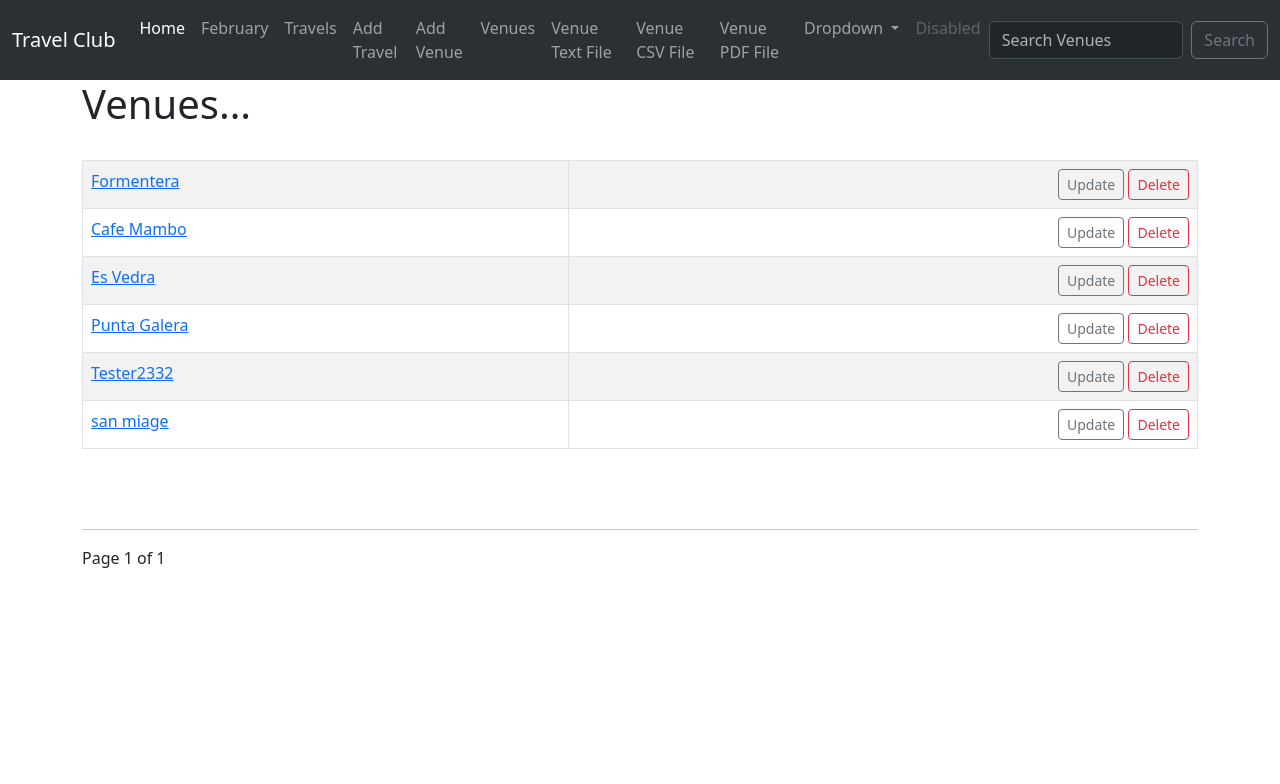
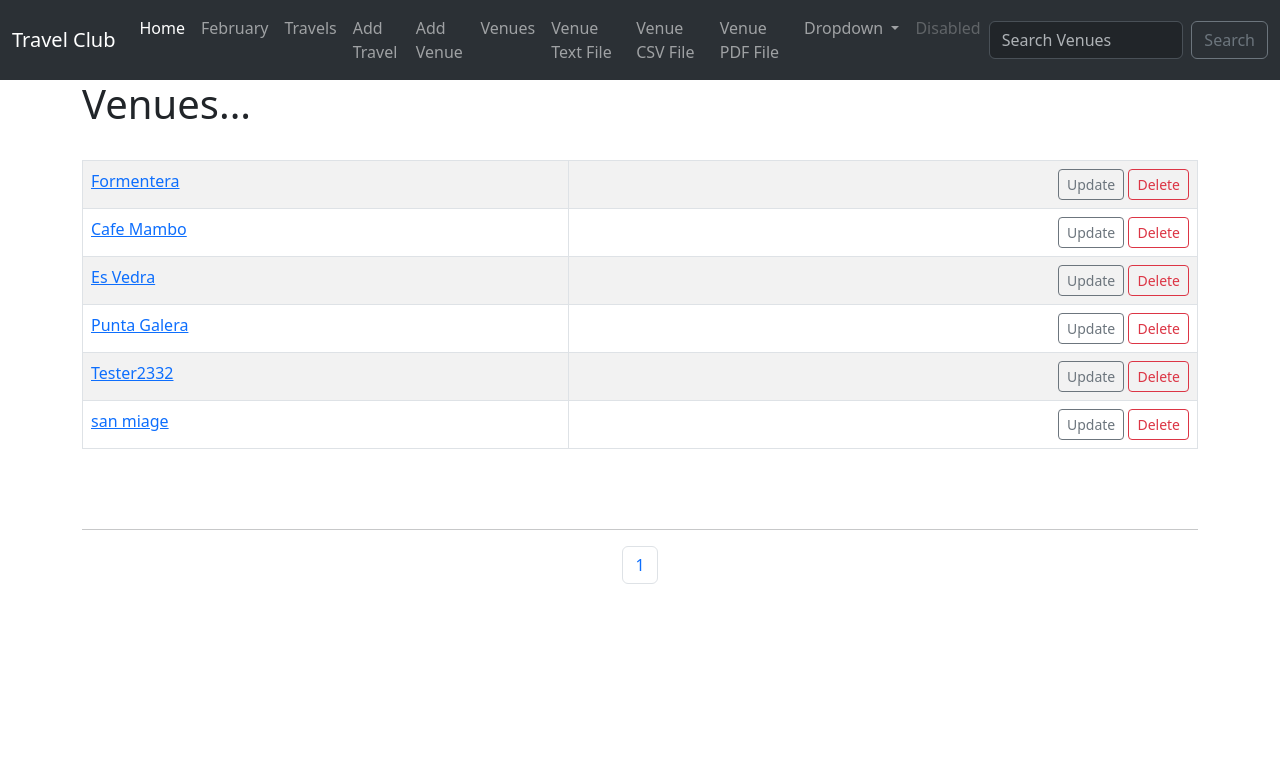
Before and after one commit to SebastianSloma/Travel_club, a Django app: page /list_venues in a window 1280 px wide. Shown: the top 784 px of the page. Run offline with Django 4.2, Linux system fonts and the light colour scheme; data comes from the database, SQL or seed files in the repository.

Commit message:
styled pagination

```diff
--- a/travel/templates/travel/venue.html
+++ b/travel/templates/travel/venue.html
@@ -27,19 +27,36 @@ Current Page: {{ venues.number }} <br>
 Number of Pages: {{ venues.paginator.num_pages }} <br> -->
 <br><br><hr>
 
-{% if venues.has_previous %}
-    <a href="?page=1">&laquo First</a>
-    <a href="?page={{ venues.previous_page_number }}">Previous</a>
+<nav aria-label="Page navigation example">
+    <ul class="pagination justify-content-center">
 
 
-{% endif %}
 
-Page {{ venues.number }} of {{ venues.paginator.num_pages }}
+  {% if venues.has_previous %}
+      <li class="page-item"><a class="page-link" href="?page=1">&laquo First</a></li>
 
-{% if venues.has_next %}
-<a href="?page={{venues.next_page_number }}">Next</a>
-<a href="?page={{ venues.paginator.num_pages }}">Last &raquo</a>
+      <li class="page-item"><a class="page-link" href="?page={{ venues.previous_page_number }}">Previous</a></li>
 
-{% endif %}
+  {% endif %}
 
+  <!--
+  <li class="page-item disabled"><a href="#" class="page-link">Page {{ venues.number }} of {{ venues.paginator.num_pages }}</a></li>
+  -->
+
+  {% for i in nums %}
+      <li class="page-item"><a class="page-link" href="?page={{ forloop.counter }}">{{ forloop.counter }}</a></li>
+
+  {% endfor %}
+
+
+  {% if venues.has_next %}
+      <li class="page-item"><a class="page-link" href="?page={{ venues.next_page_number }}">Next</a></li>
+
+      <li class="page-item"><a class="page-link" href="?page={{ venues.paginator.num_pages }}">Last &raquo</a></li>
+
+  {% endif %}
+
+   </ul>
+  </nav>
+  <br/>
 {% endblock %}
--- a/travel/views.py
+++ b/travel/views.py
@@ -175,11 +175,12 @@ def list_venues(request):
     venue_list = Venue.objects.all()
 
     # Set up Pagination
-    p = Paginator(Venue.objects.all(), 10)
+    p = Paginator(Venue.objects.all(), 8)
     page = request.GET.get('page')
     venues = p.get_page(page)
+    nums = 'a' * venues.paginator.num_pages
 
-    return render(request, 'travel/venue.html', {'venue_list': venue_list, 'venues': venues})
+    return render(request, 'travel/venue.html', {'venue_list': venue_list, 'venues': venues, 'nums': nums})
 
 
 def add_venue(request):
```
